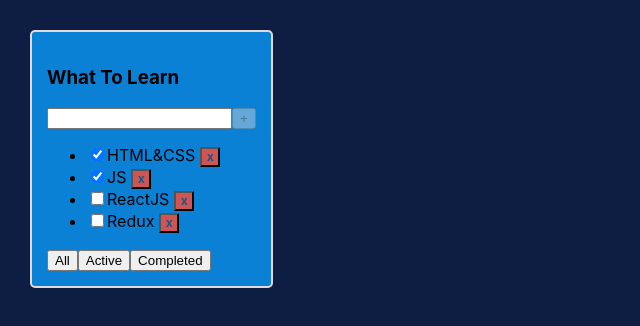
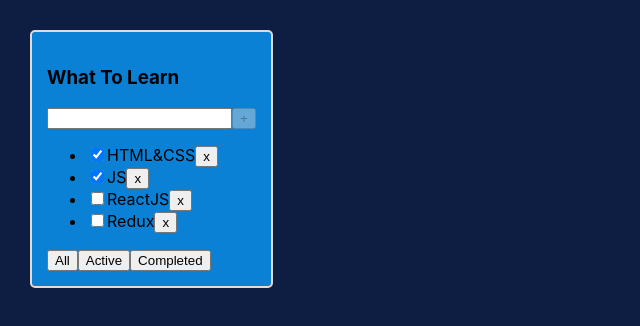
Before and after one commit to Tenebran/tasks-planner, a React (Vite) app: page / in a window 1280 px wide. Shown: the top 326 px of the page, without its empty margins (0-640 px from the left). Built offline with nearby package versions, Linux system fonts and the light colour scheme.

Commit message:
Refactor todolist architecture
- Extract Task component from Todolist
- Add inline task title editing on double click
- Implement task title update handler
- Improve task status update logic
- Clean up props and handler naming

```diff
--- a/src/App.tsx
+++ b/src/App.tsx
@@ -1,4 +1,4 @@
-import { useState } from 'react';
+import { useState, type ChangeEvent } from 'react';
 import './App.scss';
 import { Todolist } from './Todolist';
 import { v4 } from 'uuid';
@@ -48,11 +48,13 @@
     setTasks([newTasks, ...tasks]);
   };
 
-  const changeTaskStatus = (id: string) => {
-    setTasks(tasks.map((t) => (t.id === id ? { ...t, isDone: !t.isDone } : t)));
+  const changeTaskStatus = (id: string, newIsDoneValue: boolean) => {
+    setTasks(tasks.map((t) => (t.id === id ? { ...t, isDone: newIsDoneValue } : t)));
   };
 
-  const changeTaskTitle = () => {};
+  const changeTaskTitle = (e: ChangeEvent<HTMLInputElement>, id: string) => {
+    setTasks(tasks.map((t) => (t.id === id ? { ...t, title: e.currentTarget.value } : t)));
+  };
 
   return (
     <div className="App">
@@ -63,6 +65,7 @@
         changeTaskFilter={changeTaskFilter}
         addTask={addTask}
         changeTaskStatus={changeTaskStatus}
+        changeTaskTitle={changeTaskTitle}
       />
     </div>
   );
--- /dev/null
+++ b/src/Task.tsx
@@ -0,0 +1,42 @@
+import React, { useState, type ChangeEvent } from 'react';
+
+type TaskPropsType = {
+  changeTaskStatus: (id: string, newIsDoneValue: boolean) => void;
+  removeTask: (id: string) => void;
+  id: string;
+  title: string;
+  isDone: boolean;
+  changeTaskTitle: (e: ChangeEvent<HTMLInputElement>, id: string) => void;
+};
+
+export const Task: React.FC<TaskPropsType> = ({
+  changeTaskStatus,
+  removeTask,
+  id,
+  title,
+  isDone,
+  changeTaskTitle,
+}) => {
+  const [open, setOpen] = useState<boolean>(false);
+
+  return (
+    <li>
+      {!open ? (
+        <>
+          <input type="checkbox" checked={isDone} onChange={() => changeTaskStatus(id, !isDone)} />
+
+          <span onDoubleClick={() => setOpen(true)}>{title}</span>
+
+          <button onClick={() => removeTask(id)}>x</button>
+        </>
+      ) : (
+        <input
+          autoFocus
+          onBlur={() => setOpen(false)}
+          value={title}
+          onChange={(e) => changeTaskTitle(e, id)}
+        />
+      )}
+    </li>
+  );
+};
--- a/src/Todolist.tsx
+++ b/src/Todolist.tsx
@@ -1,5 +1,6 @@
 import React, { useState, type ChangeEvent } from 'react';
 import type { FilterType, TaskType } from './App';
+import { Task } from './Task';
 
 type TodolistProps = {
   title: string;
@@ -7,7 +8,8 @@
   removeTask: (id: string) => void;
   changeTaskFilter: (filter: FilterType) => void;
   addTask: (title: string) => void;
-  changeTaskStatus: (id: string) => void;
+  changeTaskStatus: (id: string, newIsDoneValue: boolean) => void;
+  changeTaskTitle: (e: ChangeEvent<HTMLInputElement>, id: string) => void;
 };
 
 export const Todolist: React.FC<TodolistProps> = ({
@@ -17,6 +19,7 @@
   changeTaskFilter,
   addTask,
   changeTaskStatus,
+  changeTaskTitle,
 }) => {
   const [newTaskTitle, setNewTaskTitle] = useState<string>('');
 
@@ -49,13 +52,15 @@
         {tasks.length ? (
           tasks?.map((t) => {
             return (
-              <li key={t.id}>
-                <input type="checkbox" checked={t.isDone} onChange={() => changeTaskStatus(t.id)} />
-                <span>{t.title}</span>
-                <button className="closeButton" onClick={() => removeTask(t.id)}>
-                  x
-                </button>
-              </li>
+              <Task
+                key={t.id}
+                removeTask={removeTask}
+                id={t.id}
+                title={t.title}
+                isDone={t.isDone}
+                changeTaskStatus={changeTaskStatus}
+                changeTaskTitle={changeTaskTitle}
+              />
             );
           })
         ) : (
```
